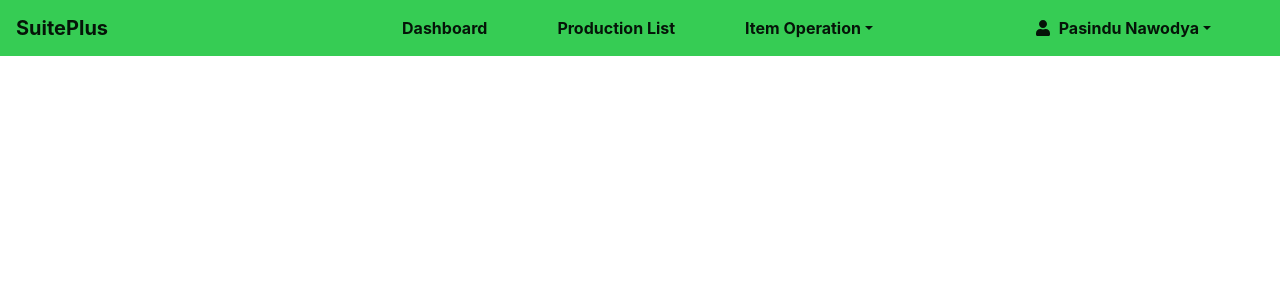
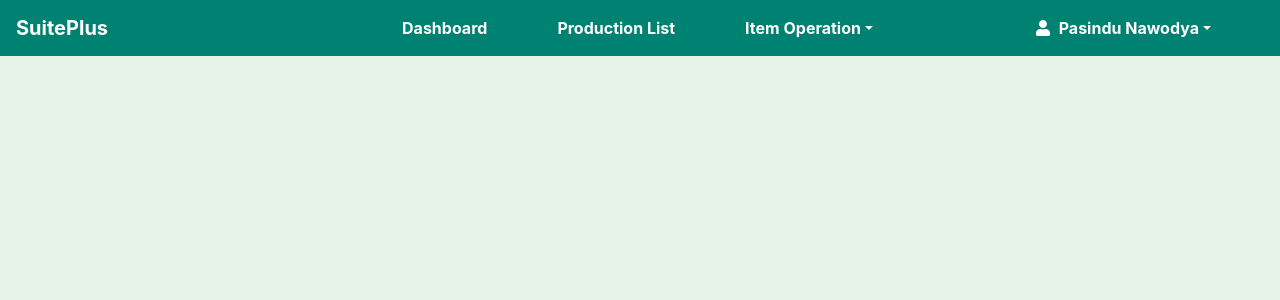
Before and after one commit to pasindu-nawodya/SuitePlus-OnlineFashionStore, a React (Create React App) app in the folder client/: page / in a window 1280 px wide. Shown: the top 300 px of the page. Built offline with nearby package versions, Linux system fonts and the light colour scheme.

Commit message:
Stock Manager NavBar commit

```diff
--- a/client/src/App.js
+++ b/client/src/App.js
@@ -1,5 +1,6 @@
 import React from 'react';
 import Dashboard from './component/users/StockManager/Dashboard';
+import LoginStockMan from './component/users/StockManager/LoginStockMan';
 
 function App() {
   return (
--- a/client/src/component/users/StockManager/Component/NavBar.js
+++ b/client/src/component/users/StockManager/Component/NavBar.js
@@ -6,9 +6,9 @@ export default class NavBar extends Component {
     render() {
         return (
 
-            <nav class="navbar navbar-expand-lg navbar-light " style={{backgroundColor: "#36cc54",color:"white"}}>
+            <nav class="navbar navbar-expand-lg navbar-light" style={{backgroundColor: "#008272"}}>
 
-                <a class="navbar-brand" href="#"><b>SuitePlus</b></a>
+                <a class="navbar-brand text-white" href="#"><b>SuitePlus</b></a>
                 <button class="navbar-toggler" type="button" data-toggle="collapse" data-target="#navbarSupportedContent" aria-controls="navbarSupportedContent" aria-expanded="false" aria-label="Toggle navigation">
                     <span class="navbar-toggler-icon"></span>
                 </button>
@@ -24,24 +24,22 @@ export default class NavBar extends Component {
                         <span>&nbsp;&nbsp;&nbsp;&nbsp;&nbsp;&nbsp;&nbsp;&nbsp;&nbsp;&nbsp;&nbsp;&nbsp;</span>
 
                         <li class="nav-item active">
-                            <a class="nav-link" href="#"><b>Dashboard </b><span class="sr-only">(current)</span></a>
+                            <a class="nav-link text-white" href="#"><b>Dashboard </b><span class="sr-only">(current)</span></a>
                         </li>
 
                         <span>&nbsp;&nbsp;&nbsp;&nbsp;&nbsp;&nbsp;&nbsp;&nbsp;&nbsp;&nbsp;&nbsp;&nbsp;</span>
 
                         <li class="nav-item active">
-                            <a class="nav-link" href="#"><b>Production List</b><span class="sr-only">(current)</span></a>
+                            <a class="nav-link text-white" href="#"><b>Production List</b><span class="sr-only">(current)</span></a>
                         </li>
 
                         <span>&nbsp;&nbsp;&nbsp;&nbsp;&nbsp;&nbsp;&nbsp;&nbsp;&nbsp;&nbsp;&nbsp;&nbsp;</span>
 
                         <ul class="navbar-nav mr-auto">
                             <li class="nav-item dropdown active" >
-
-                                <a class="nav-link dropdown-toggle" href="#" id="navbarDropdown" role="button" data-toggle="dropdown" aria-haspopup="true" aria-expanded="false">
+                                <a class="nav-link dropdown-toggle text-white" href="#" id="navbarDropdown" role="button" data-toggle="dropdown" aria-haspopup="true" aria-expanded="false">
                                     <b>Item Operation</b>
                                 </a>
-
                                 <div class="dropdown-menu" aria-labelledby="navbarDropdown">
                                     <a class="dropdown-item" href="#">Add Product</a>
                                     <a class="dropdown-item" href="#">Product List</a>
@@ -56,8 +54,7 @@ export default class NavBar extends Component {
                     <form class="form-inline my-2 my-lg-0">
                         <ul class="navbar-nav mr-auto">
                             <li class="nav-item dropdown active" >
-
-                                <a class="nav-link dropdown-toggle" href="#" id="navbarDropdown" role="button" data-toggle="dropdown" aria-haspopup="true" aria-expanded="false">
+                                <a class="nav-link dropdown-toggle text-white" href="#" id="navbarDropdown" role="button" data-toggle="dropdown" aria-haspopup="true" aria-expanded="false">
                                     <FontAwesomeIcon className="faicons" icon={faUser} /><span>&nbsp;&nbsp;</span>
                                     <b>Pasindu Nawodya</b>
                                 </a>
--- a/client/src/component/users/StockManager/Css/Login.css
+++ b/client/src/component/users/StockManager/Css/Login.css
@@ -19,7 +19,7 @@ body{
 .bgGreen{
     width:100%;
     height: 100%;
-    background-color: rgb(19, 170, 82);
+    background-color:#008272;
     border-top-left-radius: 90px;
 }
 
@@ -118,7 +118,7 @@ body{
     align-items: center;
     width: 200px;
     height: 47px;
-    background-color: rgb(18, 161, 78);
+    background-color: #116149;
     text-align: center;
     line-height: 47px;
     border-radius: 4px;
@@ -127,7 +127,7 @@ body{
 }
 
 .btnAuth:hover{
-    background-color: darkgreen;
+    background-color: rgb(24, 82, 24);
 }
 
 @media screen and (max-width: 760px){
```
